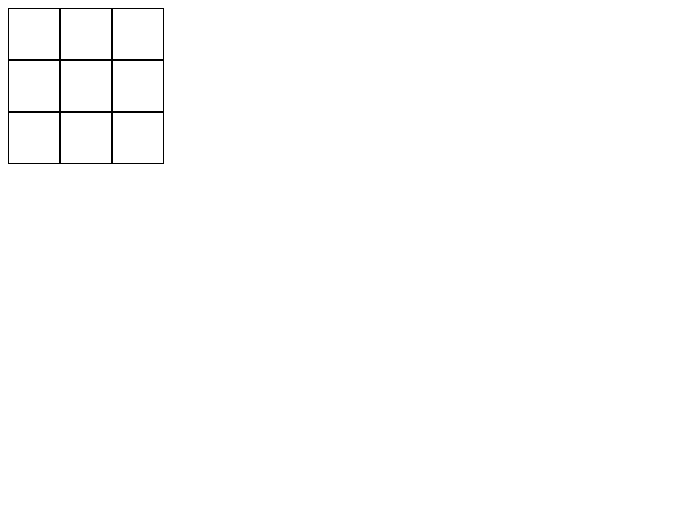
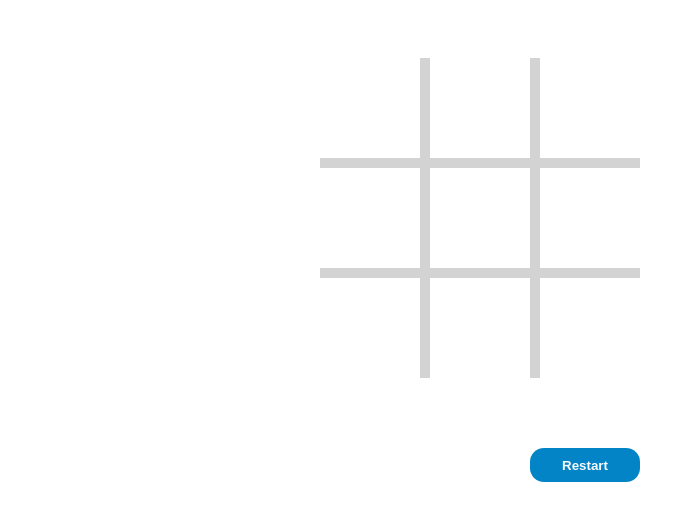
Before and after one commit to vihang7660/Tic-Tac-Toe, a plain HTML site: page index.html in a window 1280 px wide. Shown: the whole page, without its empty margins (0-695 px from the left). Drawn offline with Linux system fonts and the light colour scheme.

Commit message:
Added restart button and some design elements as well as did some code refactoring

```diff
--- a/index.html
+++ b/index.html
@@ -22,5 +22,9 @@
         <div class="box nine"></div>
     </div>
 
+    <div class="output"></div>
+
+    <button>Restart</button>
+
 </body>
 </html>
--- a/script.js
+++ b/script.js
@@ -1,5 +1,10 @@
-let boxes = document.querySelectorAll('.box')
+function game() {
+    let boxes = document.querySelectorAll('.box')
 let Boxes = Array.from(boxes)
+let body = document.querySelector('body')
+let button = document.querySelector('button')
+let resultOutput = document.querySelector('.output')
+
 
 function board() {
     let layout = ['','','','','','','','','']
@@ -63,11 +68,14 @@ function autoMark() {
             e.currentTarget.textContent = 'X'
 
             if ((objectBox.box1.textContent == 'X' && objectBox.box2.textContent == 'X' && objectBox.box3.textContent == 'X') || (objectBox.box4.textContent == 'X' && objectBox.box5.textContent == 'X' && objectBox.box6.textContent == 'X') || (objectBox.box7.textContent == 'X' && objectBox.box8.textContent == 'X' && objectBox.box9.textContent == 'X') || (objectBox.box1.textContent == 'X' && objectBox.box5.textContent == 'X' && objectBox.box9.textContent == 'X') || (objectBox.box3.textContent == 'X' && objectBox.box5.textContent == 'X' && objectBox.box7.textContent == 'X') || (objectBox.box1.textContent == 'X' && objectBox.box4.textContent == 'X' && objectBox.box7.textContent == 'X') || (objectBox.box2.textContent == 'X' && objectBox.box5.textContent == 'X' && objectBox.box8.textContent == 'X') || (objectBox.box3.textContent == 'X' && objectBox.box6.textContent == 'X' && objectBox.box9.textContent == 'X')) {
-                console.log('X has won')
+                resultOutput.textContent = 'X has won'
+                resultOutput.style.display = 'block'
+
                 removeListener()
             }
             else if (markX === 5) {
-                console.log(`It's a Tie`)
+                resultOutput.textContent = `It's a Tie`
+                resultOutput.style.display = 'block'
             }
         }
         else if (markO < markX) {
@@ -76,7 +84,8 @@ function autoMark() {
             e.currentTarget.textContent = 'O'
 
             if ((objectBox.box1.textContent == 'O' && objectBox.box2.textContent == 'O' && objectBox.box3.textContent == 'O') || (objectBox.box4.textContent == 'O' && objectBox.box5.textContent == 'O' && objectBox.box6.textContent == 'O') || (objectBox.box7.textContent == 'O' && objectBox.box8.textContent == 'O' && objectBox.box9.textContent == 'O') || (objectBox.box1.textContent == 'O' && objectBox.box5.textContent == 'O' && objectBox.box9.textContent == 'O') || (objectBox.box3.textContent == 'O' && objectBox.box5.textContent == 'O' && objectBox.box7.textContent == 'O') || (objectBox.box1.textContent == 'O' && objectBox.box4.textContent == 'O' && objectBox.box7.textContent == 'O') || (objectBox.box2.textContent == 'O' && objectBox.box5.textContent == 'O' && objectBox.box8.textContent == 'O') || (objectBox.box3.textContent == 'O' && objectBox.box6.textContent == 'O' && objectBox.box9.textContent == 'O')) {
-                console.log('O has won')
+                resultOutput.textContent = 'O has won'
+                resultOutput.style.display = 'block'
                 removeListener()
             }
 
@@ -107,3 +116,13 @@ function removeListener() {
         Boxes[i].removeEventListener('click', run.eventListener)
     }
 }
+
+return {button, resultOutput}
+}
+
+let play = game()
+
+play.button.addEventListener('click', game)
+play.button.addEventListener('click', function() {
+    play.resultOutput.style.display = 'none'
+})
--- a/style.css
+++ b/style.css
@@ -1,10 +1,66 @@
+body {
+    display: grid;
+    grid-template-columns: 1fr 1fr;
+    justify-items: center;
+    align-items: center;
+    row-gap: 70px;
+}
+
+button {
+    grid-row: 2/3;
+    justify-self: flex-end;
+    height: 34px;
+    width: 110px;
+    border-radius: 14px;
+    background-color: #0284c7;
+    border: none;
+    color: #f8fafc;
+    font-weight: 600;
+}
+
 .container div {
-    height: 50px;
-    width: 50px;
-    border: 1px solid black;
+    height: 100px;
+    width: 100px;
+    border: 5px solid lightgray;
 }
 
 .container {
     display: grid;
     grid-template-columns: min-content min-content min-content;
+    justify-self: flex-end;
+    padding-top: 50px;
 }
+
+.output {
+    color: darkslategray;
+    font-size: 24px;
+    text-align: center;
+    font-family: sans-serif;
+    font-weight: 600;
+    justify-self: flex-start;
+    padding: 70px;
+}
+
+.box {
+    display: flex;
+    justify-content: center;
+    align-items: center;
+    font-size: 60px;
+    color: rgb(112, 98, 98);
+}
+
+.box.one, .box.two, .box.three {
+    border-top: none;
+}
+
+.box.three, .box.six, .box.nine {
+    border-right: none;
+}
+
+.box.seven, .box.eight, .box.nine {
+    border-bottom: none;
+}
+
+.box.one, .box.four, .box.seven {
+    border-left: none;
+}
```
